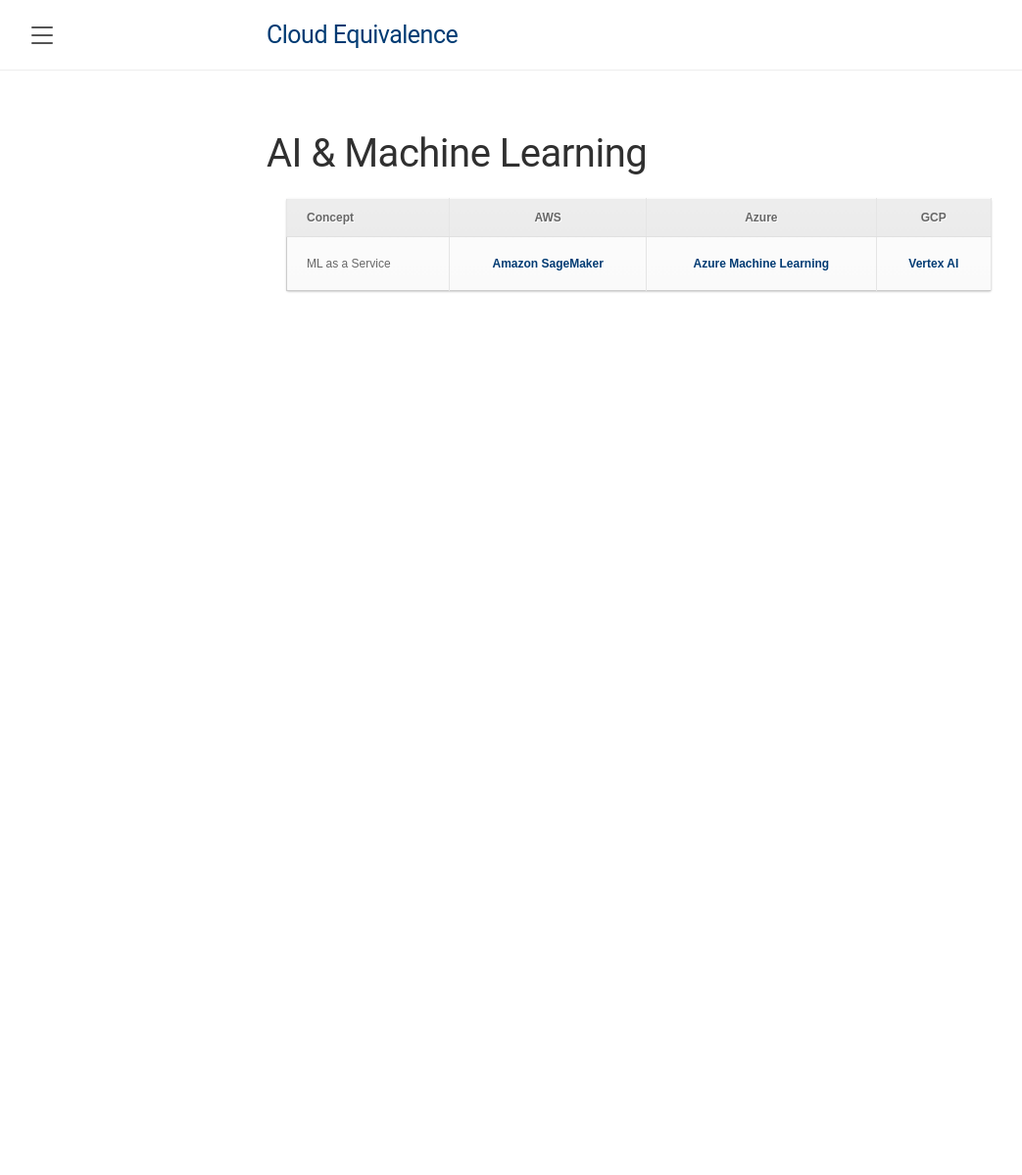
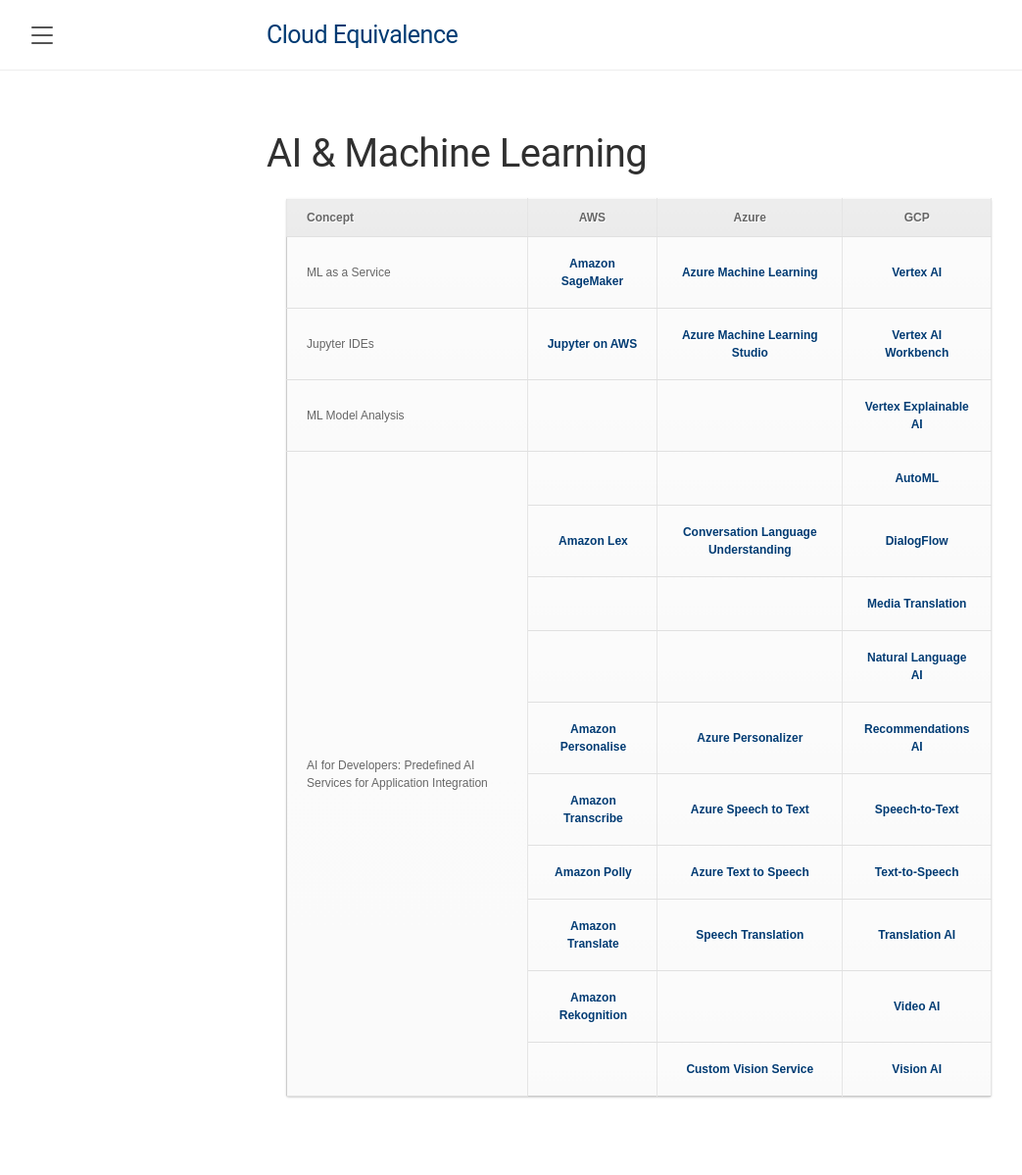
Before and after one commit to mikail-khan/mikail-khan.github.io, a Jekyll site: the page built from concept/ai-ml.md, in a window 1280 px wide. Shown: the whole page at 98% size, without its empty margins (8-1051 px from the left). Built offline with Jekyll 4.4.1, drawn with Linux system fonts in a browser that asks for light colours; before the commit the page ends 900 px from its top, so only the background shows below that.

Commit message:
draft ai-ml map

```diff
--- a/_data/ai-ml.yml
+++ b/_data/ai-ml.yml
@@ -6,3 +6,84 @@
       azure-url: https://learn.microsoft.com/en-us/azure/machine-learning/overview-what-is-azure-machine-learning?view=azureml-api-2
       gcp:       Vertex AI
       gcp-url:   https://cloud.google.com/vertex-ai
+
+- concept:       Jupyter IDEs
+  services:
+    - aws:       Jupyter on AWS
+      aws-url:   https://aws.amazon.com/jupyter/
+      azure:     Azure Machine Learning Studio
+      azure-url: https://learn.microsoft.com/en-gb/azure/machine-learning/how-to-run-jupyter-notebooks?view=azureml-api-2
+      gcp:       Vertex AI Workbench
+      gcp-url:   https://cloud.google.com/vertex-ai-workbench
+
+- concept:       ML Model Analysis
+  services:
+    - aws:
+      aws-url:
+      azure:
+      azure-url:
+      gcp:       Vertex Explainable AI
+      gcp-url:   https://cloud.google.com/explainable-ai
+
+- concept:       'AI for Developers: Predefined AI Services for Application Integration'
+  services:
+    - aws:
+      aws-url:
+      azure:
+      azure-url:
+      gcp:       AutoML
+      gcp-url:   https://cloud.google.com/automl
+    - aws:       Amazon Lex
+      aws-url:   https://docs.aws.amazon.com/lex/?icmpid=docs_homepage_ml
+      azure:     Conversation Language Understanding
+      azure-url: https://azure.microsoft.com/en-gb/products/cognitive-services/conversational-language-understanding/
+      gcp:       DialogFlow
+      gcp-url:   https://cloud.google.com/dialogflow
+    - aws:
+      aws-url:
+      azure:
+      azure-url:
+      gcp:       Media Translation
+      gcp-url:   https://cloud.google.com/media-translation
+    - aws:
+      aws-url:
+      azure:
+      azure-url:
+      gcp:       Natural Language AI
+      gcp-url:   https://cloud.google.com/natural-language
+    - aws:       Amazon Personalise
+      aws-url:   https://docs.aws.amazon.com/personalize/?icmpid=docs_homepage_ml
+      azure:     Azure Personalizer
+      azure-url: https://azure.microsoft.com/en-gb/products/cognitive-services/personalizer/
+      gcp:       Recommendations AI
+      gcp-url:   https://cloud.google.com/recommendations
+    - aws:       Amazon Transcribe
+      aws-url:   https://docs.aws.amazon.com/transcribe/latest/dg/what-is.html
+      azure:     Azure Speech to Text
+      azure-url: https://azure.microsoft.com/en-gb/products/cognitive-services/speech-to-text/
+      gcp:       Speech-to-Text
+      gcp-url:   https://cloud.google.com/speech-to-text
+    - aws:       Amazon Polly
+      aws-url:   https://docs.aws.amazon.com/polly/?icmpid=docs_homepage_ml
+      azure:     Azure Text to Speech
+      azure-url: https://azure.microsoft.com/en-gb/products/cognitive-services/text-to-speech/
+      gcp:       Text-to-Speech
+      gcp-url:   https://cloud.google.com/speech-to-text
+    - aws:       Amazon Translate
+      aws-url:   https://docs.aws.amazon.com/translate/?icmpid=docs_homepage_ml
+      azure:     Speech Translation
+      azure-url: https://azure.microsoft.com/en-gb/products/cognitive-services/speech-translation/
+      gcp:       Translation AI
+      gcp-url:   https://cloud.google.com/translate
+    - aws:       Amazon Rekognition
+      aws-url:   https://docs.aws.amazon.com/rekognition/?icmpid=docs_homepage_ml
+      azure:
+      azure-url:
+      gcp:       Video AI
+      gcp-url:   https://cloud.google.com/video-intelligence
+    - aws:
+      aws-url:
+      azure:     Custom Vision Service
+      azure-url: https://azure.microsoft.com/en-gb/products/cognitive-services/custom-vision-service
+      gcp:       Vision AI
+      gcp-url:   https://cloud.google.com/vision
```
